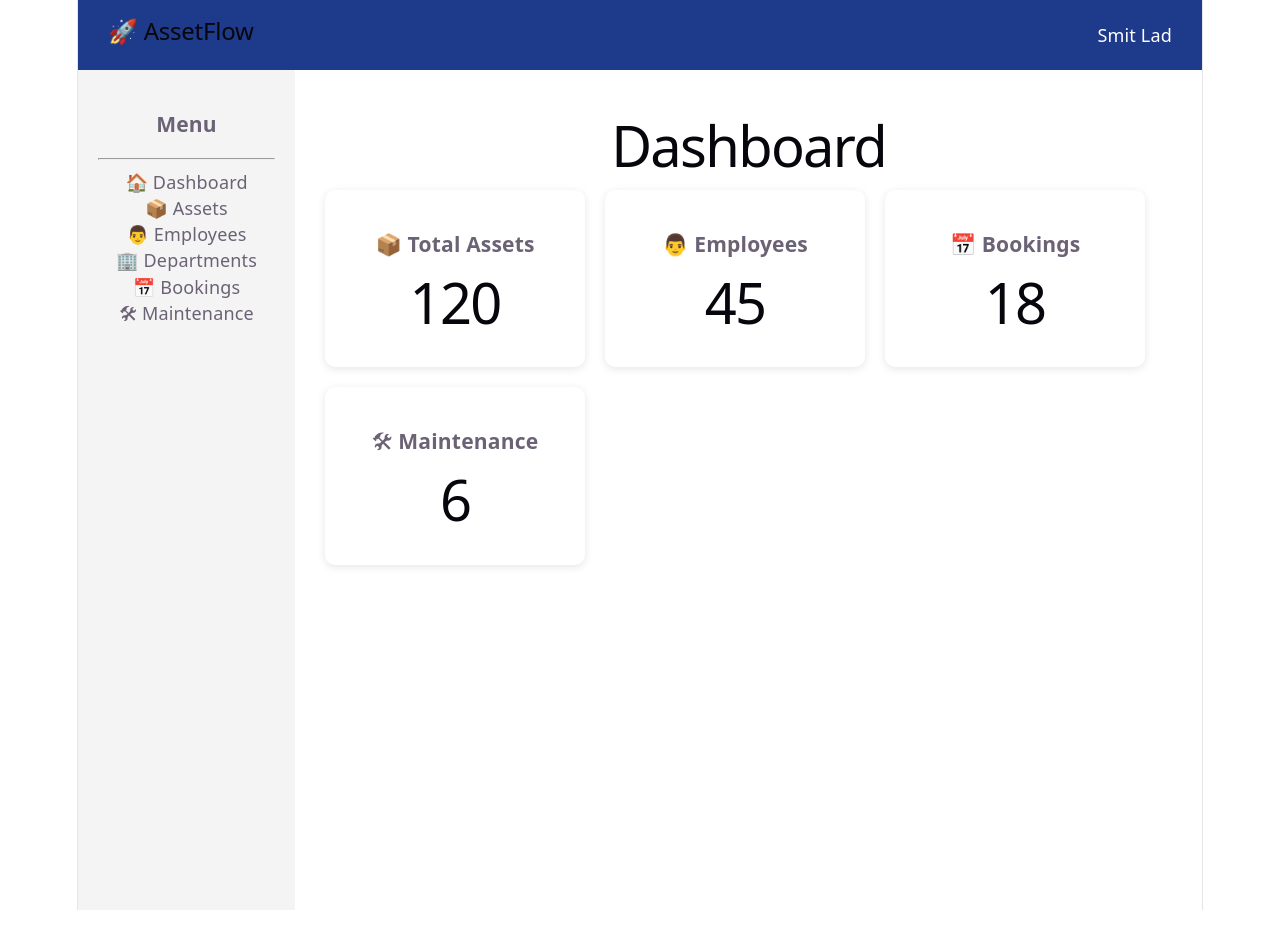
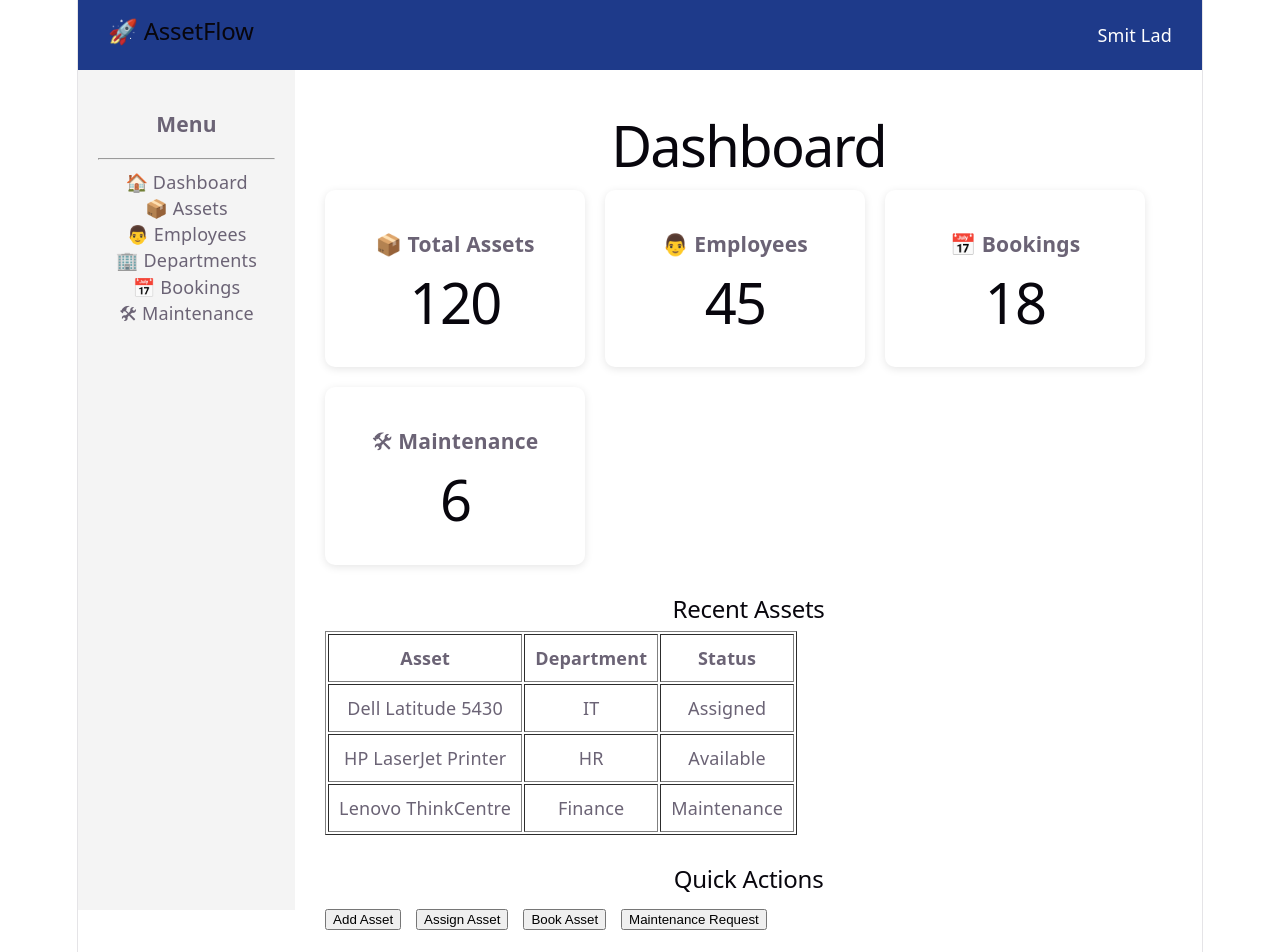
Before and after one commit to SMIT-LAD-CODER/AssetFlow-Enterprise-Asset-Resource-Management-System-LADSMIT, a React (Vite) app in the folder client/: page / in a window 1280 px wide. Shown: the top 952 px of the page. Before the commit the page ends 910 px from the top, so only its background shows below. Built offline with nearby package versions, Linux system fonts and the light colour scheme.

Commit message:
Enhance dashboard with recent assets and quick actions

```diff
--- a/client/src/components/QuickActions.jsx
+++ b/client/src/components/QuickActions.jsx
@@ -0,0 +1,16 @@
+function QuickActions() {
+    return (
+        <div style={{ marginTop: "30px" }}>
+            <h2>Quick Actions</h2>
+
+            <div style={{ display: "flex", gap: "15px", marginTop: "15px" }}>
+                <button>Add Asset</button>
+                <button>Assign Asset</button>
+                <button>Book Asset</button>
+                <button>Maintenance Request</button>
+            </div>
+        </div>
+    );
+}
+
+export default QuickActions;
--- a/client/src/pages/Dashboard.jsx
+++ b/client/src/pages/Dashboard.jsx
@@ -1,5 +1,6 @@
 import DashboardCard from "../components/DashboardCard";
-
+import RecentAssets from "../components/RecentAssets";
+import QuickActions from "../components/QuickActions";
 function Dashboard() {
     return (
         <div style={{ padding: "30px" }}>
@@ -41,6 +42,10 @@ function Dashboard() {
 
             </div>
 
+            <RecentAssets />
+
+            <QuickActions />
+
         </div>
     );
 }
```
